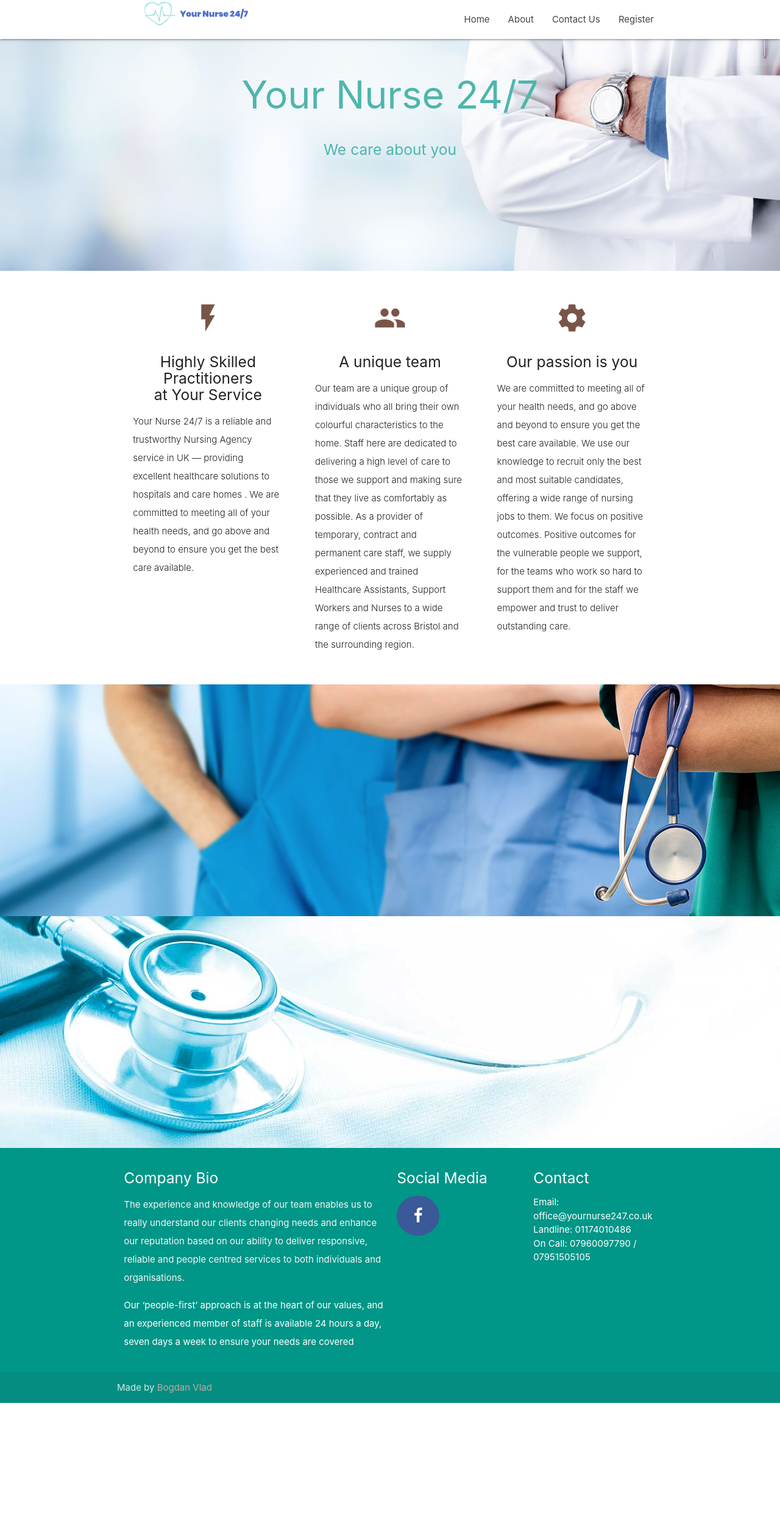
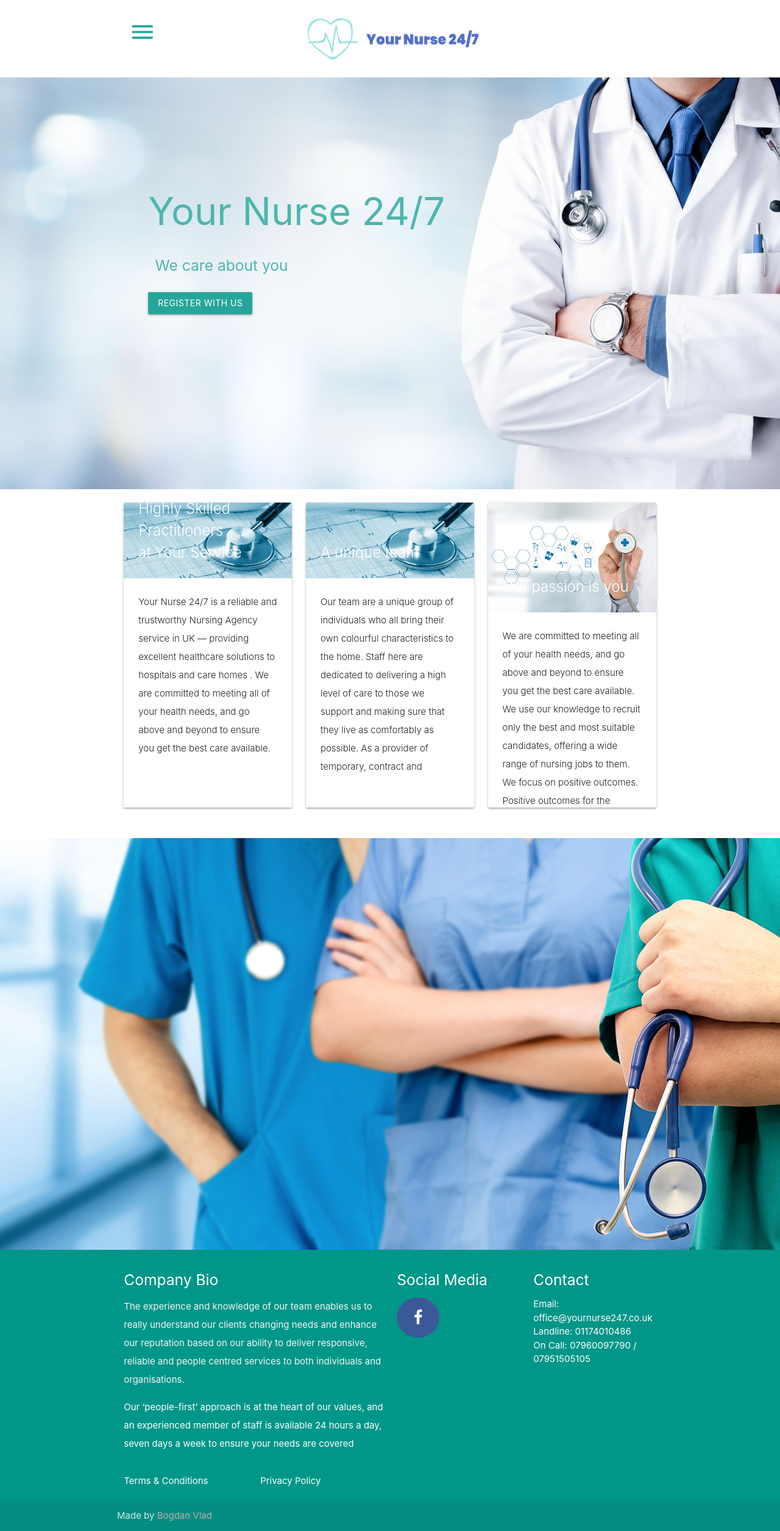
Before and after one commit to bogdan-vlad/nurse247, a Flask app: page / in a window 1280 px wide. Shown: the whole page at 61% size. Before the commit the page ends 2300 px from the top, so only its background shows below. Run offline with Flask 2, Linux system fonts and the light colour scheme; some libraries are stand-ins or nearby versions.

Commit message:
Styling added for the first page

```diff
--- a/main.py
+++ b/main.py
@@ -35,6 +35,14 @@
 @app.route('/confirmation')
 def confirmation():
     return render_template('confirmation.html')
+
+@app.route('/terms')
+def terms():
+    return render_template('terms.html')
+
+@app.route('/privacy')
+def privacy():
+    return render_template('privacy.html')
 
 
 @app.route('/register', methods=['GET', 'POST'])
--- /dev/null
+++ b/static/css/colour.css
@@ -0,0 +1,3 @@
+a {
+    color: #ffffff;
+}
--- /dev/null
+++ b/static/css/helpers.css
@@ -0,0 +1,39 @@
+.margin-right-30 {
+  margin-right: 30rem;
+  }
+.font-size-3 {
+  font-size: 3rem !important;
+}
+.margin-2 {
+  margin: 2rem;
+}
+.margin-top-10 {
+  margin-top: 10%;
+}
+.margin-bottom-0 {
+  margin-bottom: 0;
+}
+.center {
+  margin-left: 20%;
+  margin-right: 20%;
+  text-align: left;
+}
+.centered-heading {
+  padding: 60px;
+  text-align: center;
+  background: #1abc9c;
+  color: white;
+  font-size: 30px;
+}
+.max-height-12 {
+  max-height: 12rem !important;
+}
+.margin-left-5 {
+  margin-left: 5%;
+}
+.border-bottom {
+  border-bottom: 1px solid #ffffff;
+}
+.wrapper-sidenav {
+  margin: 2rem 2rem;
+}
--- /dev/null
+++ b/static/css/overrides.css
@@ -0,0 +1,3 @@
+.card.large .card-image + .card-content {
+    max-height: 66% !important;
+}
--- a/static/css/style.css
+++ b/static/css/style.css
@@ -20,7 +20,7 @@
 }
 
 .parallax-container {
-  min-height: 380px;
+  min-height: 45rem;
   line-height: 0;
   height: auto;
   color: rgba(255,255,255,.9);
@@ -87,3 +87,13 @@
 .medium {
     color: #125a1b
 }
+.sidenav {
+  background: #25a2c3;
+}
+.sidenav li > a {
+  color: #fff;
+  padding: 0 !important;
+}
+.sidenav li > a:hover {
+  background-color: none !important;
+}
--- a/templates/base.html
+++ b/templates/base.html
@@ -11,6 +11,11 @@
   <link rel='stylesheet' href='static/css/social.css'>
   <link rel='stylesheet' href='static/css/about.css'>
   <link rel='stylesheet' href='static/css/register_form.css'>
+  <link rel='stylesheet' href='static/css/main.css'>
+  <link rel='stylesheet' href='static/css/colour.css'>
+  <link rel='stylesheet' href='static/css/overrides.css'>
+  <link rel='stylesheet' href='static/css/helpers.css'>
+  <link rel="icon" href="/static/images/black.png" type="image/png" sizes="32x32">
   <script src="static/js/app.js"></script>
   <script src="https://cdnjs.cloudflare.com/ajax/libs/materialize/1.0.0/js/materialize.min.js"></script>
 
@@ -23,25 +28,32 @@
   {% endblock head_js %}
 </head>
 <body>
-  <nav class="white" role="navigation">
-    <div class="nav-wrapper container">
-      <a id="logo-container" href="{{url_for('hello')}}" class="brand-logo padding-top"><img src="/static/images/logo.svg" alt=""></a>
-        <a href="#" data-target="nav-mobile" class="sidenav-trigger"><i class="material-icons">menu</i></a>
-      <ul class="right hide-on-med-and-down">
-        <li><a href="{{url_for('hello')}}">Home</a></li>
-        <li><a href="{{url_for('about')}}">About</a></li>
-        <li><a href="{{url_for('contact')}}">Contact Us</a></li>
-        <li><a href="{{url_for('register')}}">Register</a></li>
-      </ul>
+  <header class="white" role="navigation">
+    <div class="row">
+      <div class="col s12 margin-2 margin-bottom-0">
+          <div class="nav-wrapper container">
+            <div class="col s4">
+                <a href="#" data-target="nav-mobile" class="sidenav-trigger margin-right-30"><i class="material-icons font-size-3">menu</i></a>
+            </div>
+              <ul class="sidenav" id="nav-mobile">
+                <div class="wrapper-sidenav">
+                  <li class="border-bottom"><a href="{{url_for('hello')}}">Home</a></li>
+                  <li class="border-bottom"><a href="{{url_for('about')}}">About</a></li>
+                  <li class="border-bottom"><a href="{{url_for('contact')}}">Contact Us</a></li>
+                  <li><a href="{{url_for('register')}}">Register</a></li>
+                </div>
+              </ul>
+              <div class="col s4">
+                  <a href="{{url_for('hello')}}" class=""><img src="/static/images/transparent.png" alt="" height="70" width="280"></a>
+              </div>
+              <div class="col s4">
+                  <a href="">Contact Us<i class="material-icons">local_phone</i></a>
+              </div>
+          </div>
+      </div>
     </div>
-</nav>
+  </header>
 
-  <ul class="sidenav" id="nav-mobile">
-    <li><a href="{{url_for('hello')}}">Home</a></li>
-    <li><a href="{{url_for('about')}}">About</a></li>
-    <li><a href="{{url_for('contact')}}">Contact Us</a></li>
-    <li><a href="{{url_for('register')}}">Register</a></li>
-  </ul>
 
   {% block content %} {% endblock %}
 
@@ -76,6 +88,14 @@
           </ul>
         </div>
       </div>
+      <div class="row">
+        <div class="col s3">
+          <a href="/terms">Terms & Conditions</a>
+        </div>
+        <div class="col s3">
+          <a href="/privacy">Privacy Policy</a>
+        </div>
+      </div>
     </div>
     <div class="footer-copyright">
       <div class="container">
--- a/templates/index.html
+++ b/templates/index.html
@@ -3,16 +3,16 @@
 {% block content %}
 <div id="index-banner" class="parallax-container">
     <div class="section no-pad-bot">
-      <div class="container">
+      <div class="container margin-top-10 margin-left-5">
         <br><br>
         <h1 class="header center teal-text text-lighten-2">Your Nurse 24/7</h1>
         <div class="row center">
           <h5 class="header col s12 teal-text text-lighten-2">We care about you</h5>
         </div>
         <div class="row center">
+            <a href="{{url_for('register')}}" class="waves-effect waves-light btn">Register with us</a>
         </div>
         <br><br>
-
       </div>
     </div>
     <div class="parallax"><img src="/static/images/medical2.jpg" style="opacity: 1;" alt="Unsplashed background img 1"></div>
@@ -21,40 +21,43 @@
 
 <div class="container">
   <div class="section">
-
-      <!--   Icon Section   -->
     <div class="row">
       <div class="col s12 m4">
-          <div class="icon-block">
-            <h2 class="center brown-text"><i class="material-icons">flash_on</i></h2>
-            <h5 class="center">Highly Skilled Practitioners<br> at Your Service</h5>
-
+        <div class="card large">
+          <div class="card-image max-height-12">
+            <img src="static/images/medical7.jpg">
+            <span class="card-title">Highly Skilled Practitioners<br> at Your Service</span>
+          </div>
+          <div class="card-content">
             <p class="light">Your Nurse 24/7 is a reliable and trustworthy Nursing Agency service in UK — providing
                 excellent healthcare solutions to hospitals and care homes . We are committed to meeting
                 all of your health needs, and go above and beyond to ensure you get the best care available.</p>
           </div>
         </div>
-
+      </div>
       <div class="col s12 m4">
-          <div class="icon-block">
-            <h2 class="center brown-text"><i class="material-icons">group</i></h2>
-            <h5 class="center">A unique team</h5>
-
+        <div class="card large">
+          <div class="card-image max-height-12">
+            <img src="static/images/medical7.jpg">
+            <span class="card-title">A unique team</span>
+          </div>
+          <div class="card-content">
             <p class="light">Our team are a unique group of individuals who all bring their
                 own colourful characteristics to the home. Staff here are dedicated to
                 delivering a high level of care to those we support and making sure that they
                 live as comfortably as possible. As a provider of temporary, contract and permanent care staff,
                 we supply experienced and trained Healthcare Assistants, Support Workers and
-              Nurses to a wide range of clients across Bristol and the surrounding region.
-            </p>
+                Nurses to a wide range of clients across Bristol and the surrounding.</p>
           </div>
         </div>
-
+      </div>
       <div class="col s12 m4">
-          <div class="icon-block">
-            <h2 class="center brown-text"><i class="material-icons">settings</i></h2>
-            <h5 class="center">Our passion is you</h5>
-
+        <div class="card large">
+          <div class="card-image max-height-12">
+            <img src="static/images/medical5.jpg">
+            <span class="card-title">Our passion is you</span>
+          </div>
+          <div class="card-content">
             <p class="light">We are committed to meeting all of your health needs, and go
                 above and beyond to ensure you get the best care available.
                 We use our knowledge to recruit only the best and most suitable
@@ -64,7 +67,7 @@
           </div>
         </div>
       </div>
-
+    </div>
   </div>
 </div>
 
@@ -79,15 +82,4 @@
     </div>
     <div class="parallax"><img src="/static/images/medical3.jpg" style="opacity: 1;" alt="Unsplashed background img 2"></div>
   </div>
-
-  <div class="parallax-container valign-wrapper">
-    <div class="section no-pad-bot">
-      <div class="container">
-        <div class="row center">
-          <h5 class="header col s12 light"></h5>
-        </div>
-      </div>
-    </div>
-    <div class="parallax"><img src="/static/images/medical8.jpg" style="opacity: 1;" alt="Unsplashed background img 3"></div>
-  </div>
   {% endblock %}
```
Also changed, not shown: static/css/main.css (added, +73 -0 lines), templates/privacy.html (added, +46 -0 lines), templates/terms.html (added, +59 -0 lines), static/css/font-awesome.min.css (added), static/images/background1.jpg (deleted), static/images/background2.jpg (deleted), static/images/background3.jpg (deleted), static/images/black.png (added), static/images/transparent.png (added). Lines whose indentation alone changed are shown as unchanged.
